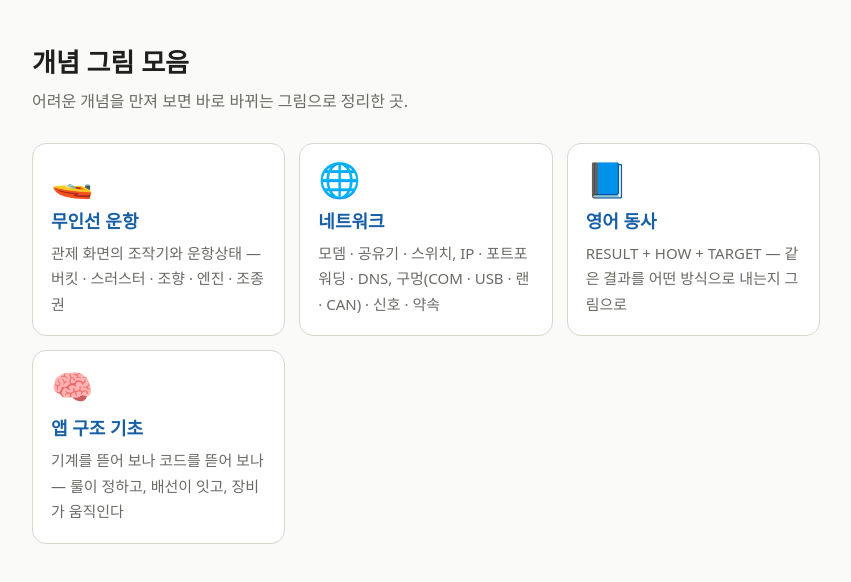
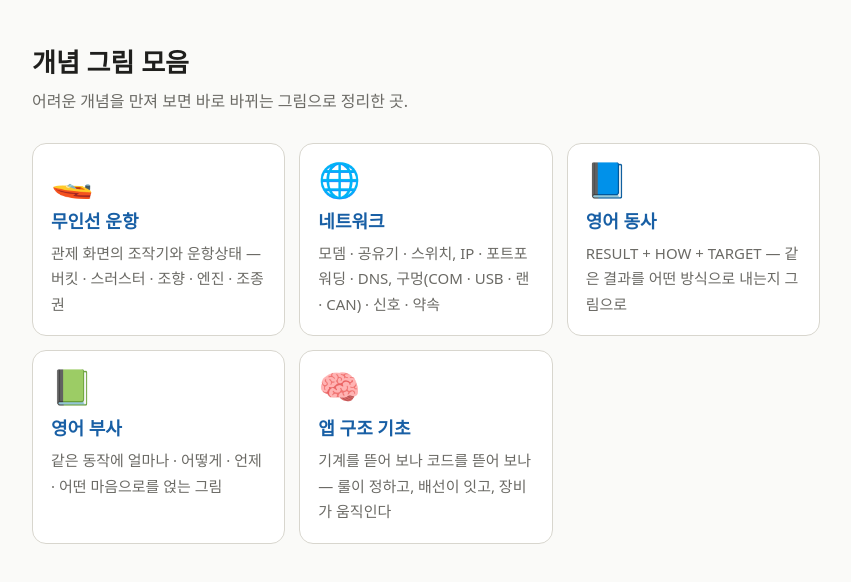
Before and after one commit to ywlee-dev/ywlee-dev.github.io, a plain HTML site: page index.html in a window 1280 px wide. Shown: the whole page, without its empty margins (214-1065 px from the left). Drawn offline with Linux system fonts and the light colour scheme.

Commit message:
첫 화면에 영어 부사 카드 더함
Co-Authored-By: Claude Opus 5.5 <noreply@anthropic.com>

```diff
--- a/index.html
+++ b/index.html
@@ -40,6 +40,11 @@
       <div class="name">영어 동사</div>
       <div class="desc">RESULT + HOW + TARGET — 같은 결과를 어떤 방식으로 내는지 그림으로</div>
     </a>
+    <a class="card" href="english-verb-concepts/adverbs/">
+      <div class="ico">📗</div>
+      <div class="name">영어 부사</div>
+      <div class="desc">같은 동작에 얼마나 · 어떻게 · 언제 · 어떤 마음으로를 얹는 그림</div>
+    </a>
     <a class="card" href="app-structure/">
       <div class="ico">🧠</div>
       <div class="name">앱 구조 기초</div>
```
